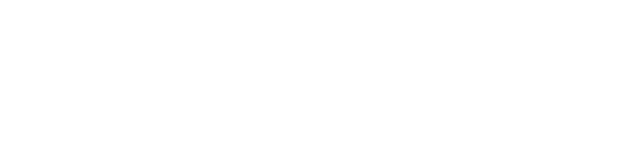
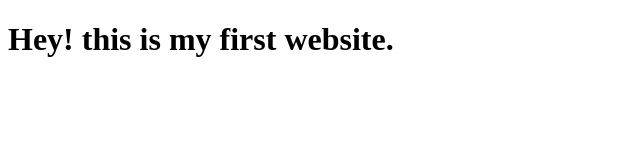
Before and after one commit to GGmia-code/Website, a plain HTML site: page index.html in a window 1280 px wide. Shown: the whole page, without its empty margins (0-640 px from the left). Drawn offline with Linux system fonts and the light colour scheme.

Commit message:
Update index.html

```diff
--- a/index.html
+++ b/index.html
@@ -7,6 +7,7 @@
     <title>Document</title>
 </head>
 <body>
+    <h1>Hey! this is my first website.</h1>
 
 </body>
 </html>
```
